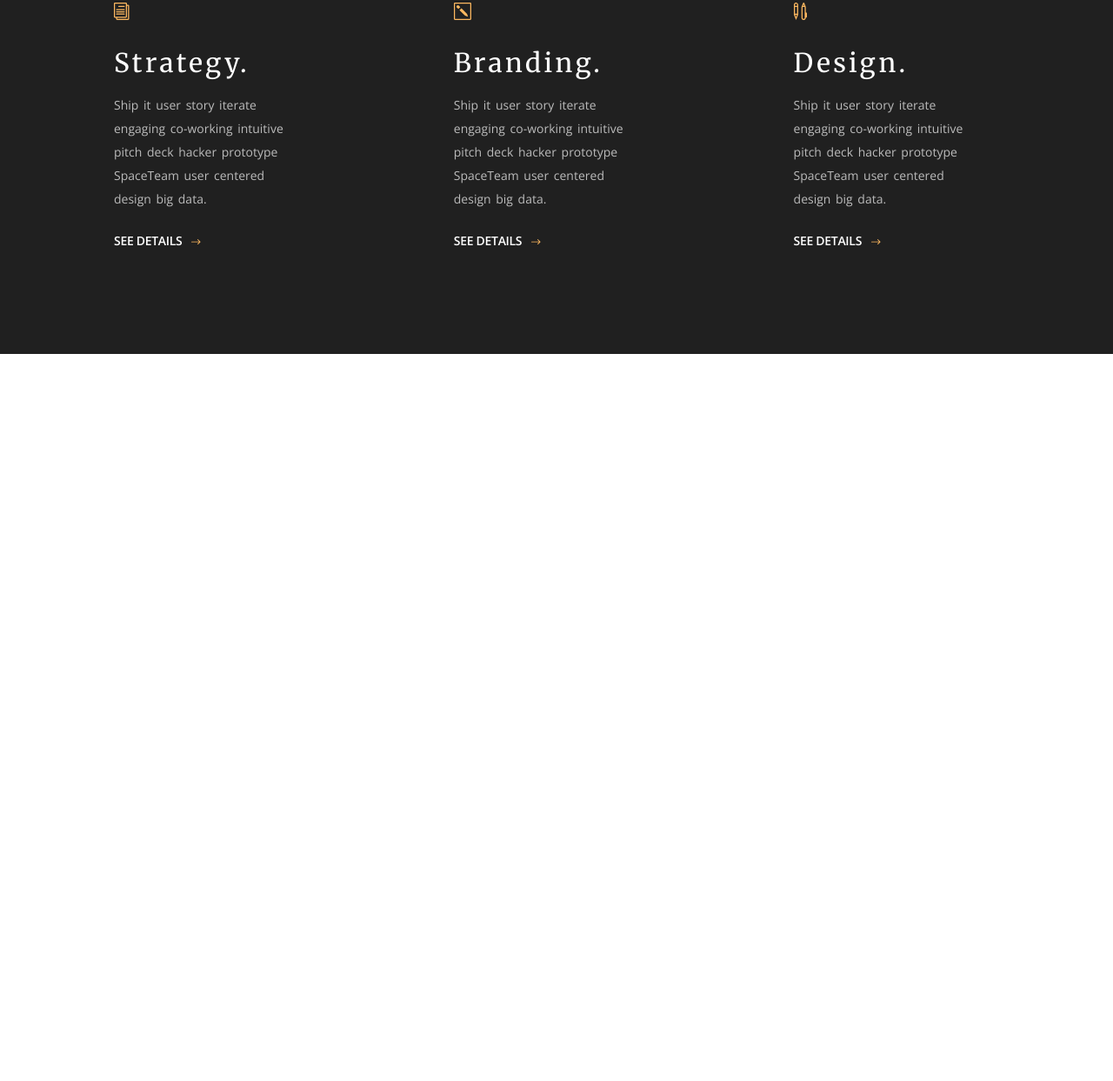
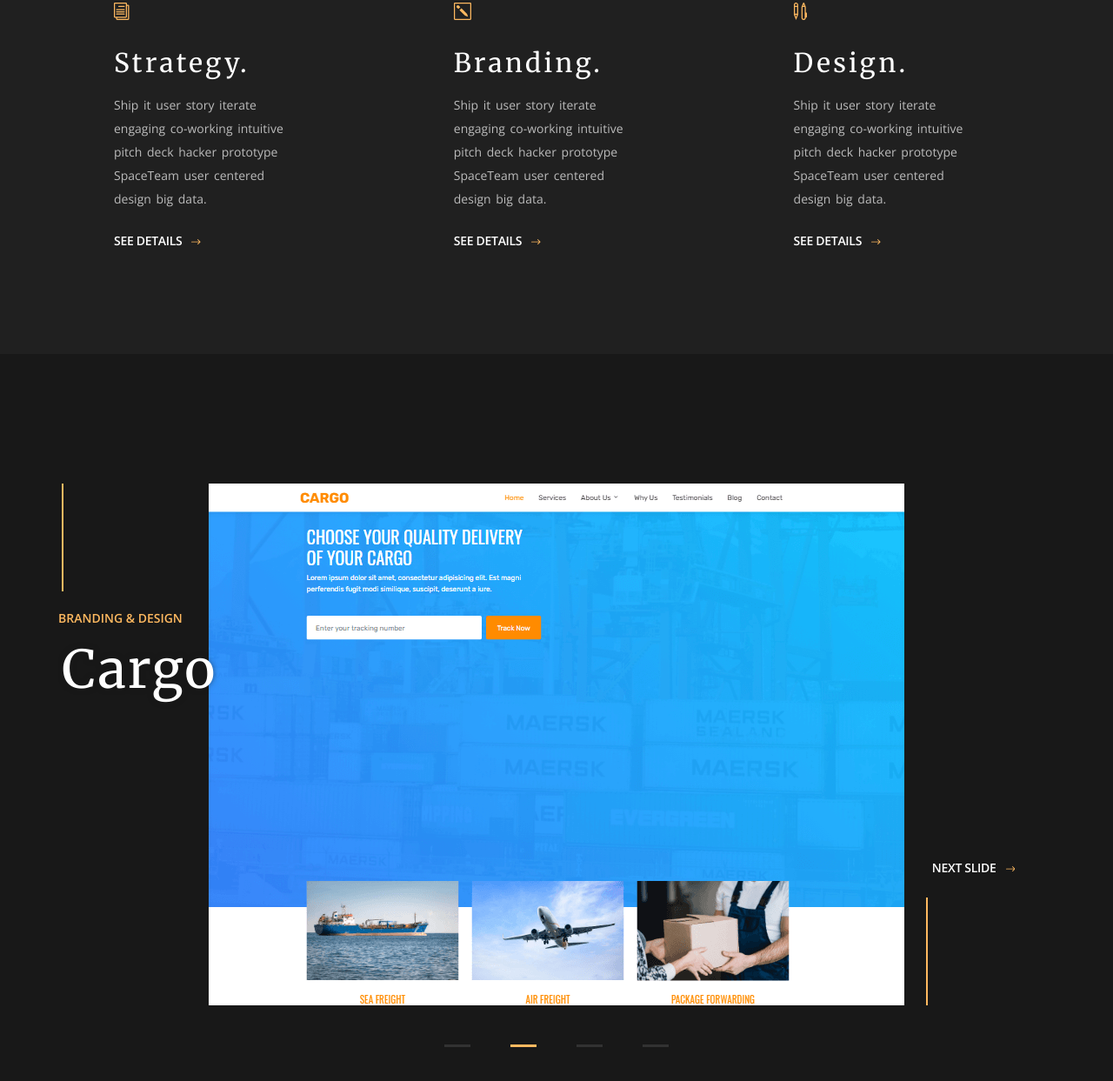
Before and after one commit to NikitaBelevich/Things-For-Human, a website built with Parcel: page src/index.html in a window 1280 px wide. Shown: the part 1419-2662 px from the top of the page at 87% size. Before the commit the page ends 1826 px from the top, so only its background shows below. Built offline with nearby package versions, Linux system fonts and the light colour scheme.

Commit message:
feat: Сделана секция portfolio со слайдером

```diff
--- a/src/index.html
+++ b/src/index.html
@@ -6,6 +6,8 @@
     <meta http-equiv="X-UA-Compatible" content="ie=edge">
     <meta name="description" content="Description">
     <title>Things for Human</title>
+    <link rel="stylesheet" href="https://unpkg.com/swiper/swiper-bundle.min.css">
+
 
     <link rel="stylesheet" href="./scss/main-style.scss">
 </head>
@@ -186,8 +188,56 @@
         </div>
     </section>
 
+    <section class="portfolio-slider">
+        <div class="container">
+            <!-- Slider main container -->
+            <div class="swiper-container">
+                <div class="small-caption small-caption_brand-color portfolio-slider__small-caption">Branding & design</div>
+                <!-- Additional required wrapper -->
+                <div class="swiper-wrapper">
+                    <!-- Slides -->
+                    <div class="swiper-slide">
+                        <h2 class="swiper-slide__title">Unearth</h2>
+                        <img src="./img/slider/slide_1.png" alt="">
+                    </div>
+                    <div class="swiper-slide">
+                        <h2 class="swiper-slide__title">Cargo</h2>
+                        <img src="./img/slider/slide_2.png" alt="">
+                    </div>
+                    <div class="swiper-slide">
+                        <h2 class="swiper-slide__title">Nissa</h2>
+                        <img src="./img/slider/slide_3.png" alt="">
+                    </div>
+                    <div class="swiper-slide">
+                        <h2 class="swiper-slide__title">Carbook</h2>
+                        <img src="./img/slider/slide_4.png" alt="">
+                    </div>
+                </div>
+
+                <div class="portfolio-slider__next-slide btn-with-an-arrow">
+                    <span>Next slide</span>
+                    <div class="icon-arrow">
+                        <svg xmlns="http://www.w3.org/2000/svg" width="10.5" height="6.219" viewBox="0 0 10.5 6.219">
+                            <defs>
+                              <style>
+                                .cls-1 {
+                                  fill: #feb960;
+                                  fill-rule: evenodd;
+                                }
+                              </style>
+                            </defs>
+                            <path id="_" data-name="" class="cls-1" d="M1516.7,935.422h8.56l-1.86-1.887a0.425,0.425,0,1,1,.6-0.6l2.63,2.625a0.3,0.3,0,0,1,.1.137,0.355,0.355,0,0,1,.03.164,0.349,0.349,0,0,1-.03.164,0.286,0.286,0,0,1-.1.137l-2.63,2.625a0.425,0.425,0,0,1-.6-0.6l1.86-1.886h-8.56a0.438,0.438,0,1,1,0-.875h0Z" transform="translate(-1516.25 -932.75)"/>
+                        </svg>
+                    </div>
+                </div>
+            </div>
+            <!-- If we need pagination -->
+            <div class="swiper-pagination"></div>
+        </div>
+    </section>
 
     <script src="https://cdnjs.cloudflare.com/ajax/libs/jquery/3.5.1/jquery.min.js" defer></script>
+    <script src="https://unpkg.com/swiper/swiper-bundle.min.js" defer></script>
     <script src="./index.js" defer></script>
 </body>
 </html>
--- a/src/index.js
+++ b/src/index.js
@@ -1 +1,3 @@
 'use strict';
+
+import {mySwiper} from './js/modules/portfolio-slider.js';
--- /dev/null
+++ b/src/js/modules/portfolio-slider.js
@@ -0,0 +1,16 @@
+export const mySwiper = new Swiper('.swiper-container', {
+    // Optional parameters
+    loop: true,
+    autoplay: {
+        delay: 3000,
+    },
+    effect: 'fade',
+    centeredSlides: true,
+    navigation: {
+        nextEl: '.portfolio-slider__next-slide',
+    },
+    pagination: {
+        el: '.swiper-pagination',
+        clickable: true,
+    },
+});
--- a/src/scss/_variables.scss
+++ b/src/scss/_variables.scss
@@ -1,2 +1,3 @@
 $brand-orange-color: #feb960;
 $dark1: #202020;
+$dark2: #181818;
--- /dev/null
+++ b/src/scss/blocks/_portfolio-slider.scss
@@ -0,0 +1,95 @@
+.portfolio-slider {
+    padding-top: 149px;
+    height: 951px;
+    background-color: $dark2;
+    -webkit-user-select: none;
+}
+
+.swiper-container {
+    // width: 800px;
+    height: 600px;
+    display: flex;
+    justify-content: center;
+    // padding-left: 11vw;
+}
+.portfolio-slider__small-caption {
+    position: absolute;
+    left: 0;
+    top: 148px;
+}
+.swiper-wrapper {
+    width: 800px;
+
+    &::before {
+        content: '';
+        position: absolute;
+        left: -169px;
+        top: 0;
+        height: 124px;
+        width: 2px;
+        background-color: $brand-orange-color;
+        z-index: 100;
+    }
+}
+
+.swiper-slide {
+    .swiper-slide__title {
+        visibility: hidden;
+        position: absolute;
+        left: -169px;
+        letter-spacing: 2px;
+        top: 184px;
+        text-shadow: 0px 0px 6px #17171780;
+        font-size: 60px;
+        @include merriweather400;
+        color: #fff;
+    }
+}
+.swiper-slide-active {
+    .swiper-slide__title {
+        visibility: visible;
+    }
+}
+
+
+
+.swiper-pagination {
+    position: relative;
+    top: 35px;
+    left: 50%;
+    transform: translateX(-50%);
+}
+
+.swiper-pagination-bullet {
+    height: 3px;
+    width: 30px;
+    background-color: #999999;
+    border-radius: 0;
+
+}
+
+.swiper-pagination-bullet:not(:first-child) {
+    margin-left: 46px;
+}
+
+.swiper-pagination-bullet-active {
+    background-color: $brand-orange-color;
+}
+
+.portfolio-slider__next-slide {
+    position: absolute;
+    right: 57px;
+    bottom: 146px;
+    z-index: 1;
+    cursor: pointer;
+    &::after {
+        content: '';
+        position: absolute;
+        right: 89px;
+        top: 41px;
+        height: 124px;
+        width: 2px;
+        background-color: $brand-orange-color;
+        z-index: 100;
+    }
+}
--- a/src/scss/main-style.scss
+++ b/src/scss/main-style.scss
@@ -9,6 +9,7 @@
 
 @import 'blocks/header';
 @import 'blocks/services';
+@import 'blocks/portfolio-slider';
 
 
 @import 'media-queries';
```
Also changed, not shown: src/img/slider/slide_1.png (added), src/img/slider/slide_2.png (added), src/img/slider/slide_3.png (added), src/img/slider/slide_4.png (added).
